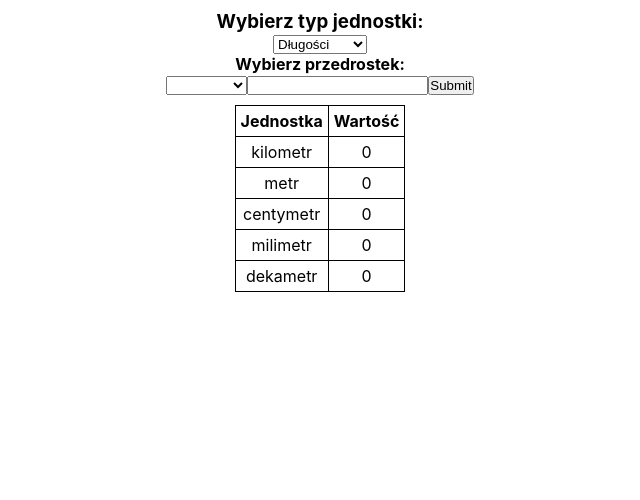
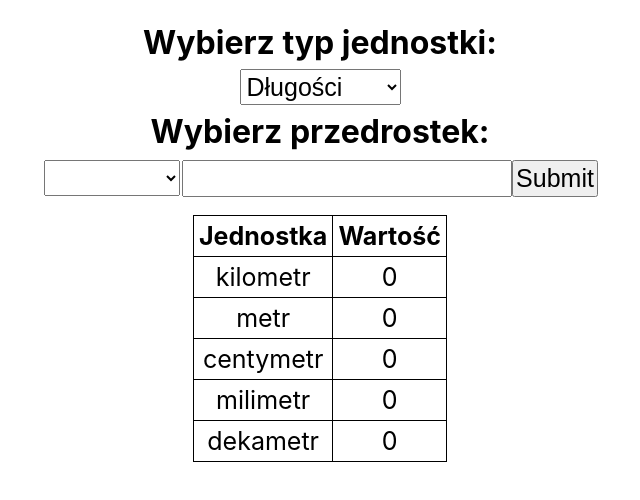
Before and after one commit to kry008/przelicznikJednostek, a React (Create React App) app: page / in a window 1280 px wide. Shown: the top 500 px of the page, without its empty margins (320-960 px from the left). Built offline with nearby package versions, Linux system fonts and the light colour scheme.

Commit message:
Czyszczenie kodu + wygląd CSS

```diff
--- a/src/index.css
+++ b/src/index.css
@@ -1,8 +1,9 @@
 *
 {
   margin: 0;
-  padding: 0;
+  padding: 2px;
   min-width: none;
+  font-size: 25px;
 }
 
 body {
@@ -29,9 +30,16 @@ table
 {
   margin: 10px auto;
   border-collapse: collapse;
+
 }
 td, th
 {
   border: 1px solid black;
   padding: 5px;
 }
+h1, h2, h3, h4, h5, h6
+{
+  text-align: center;
+  font-size: xx-large;
+  padding: 5px;
+}
```
Also changed, not shown: src/Prefixes.js (+0 -51 lines).
